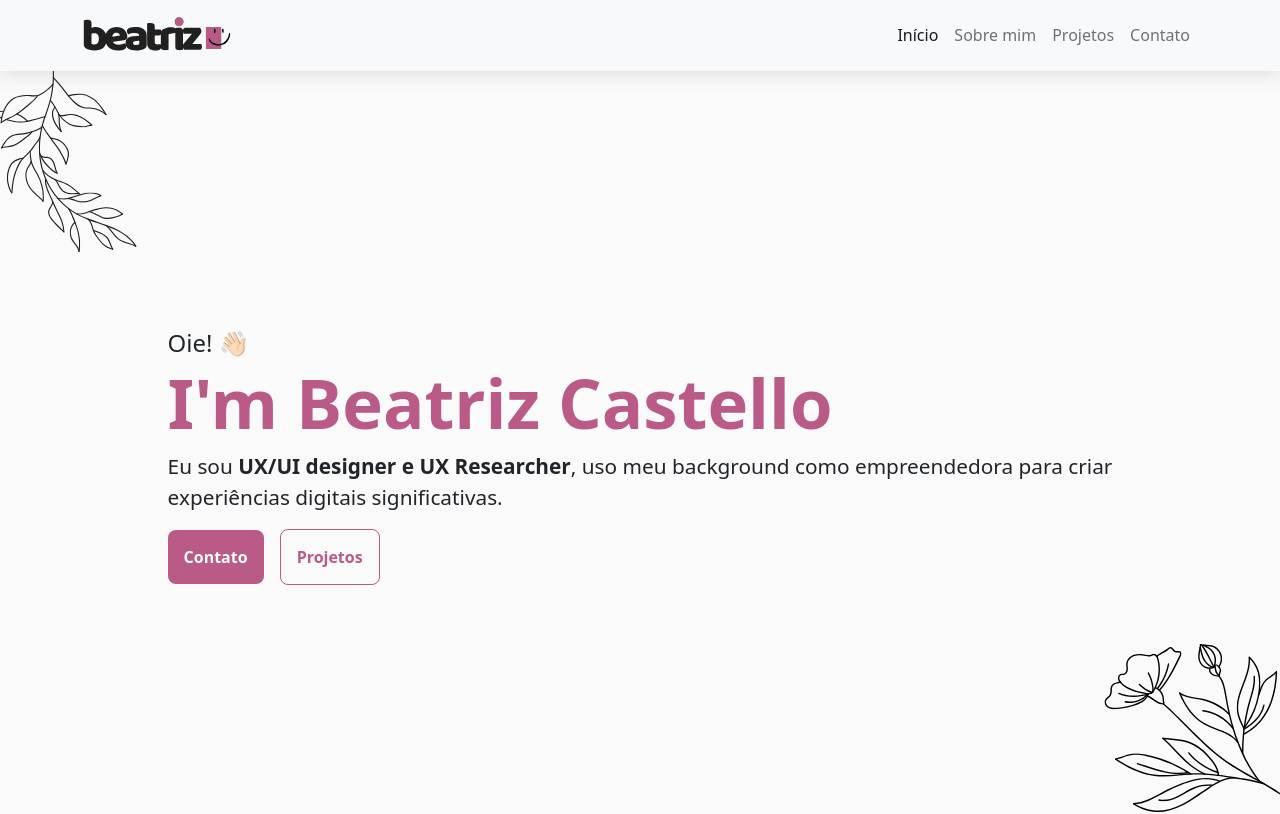
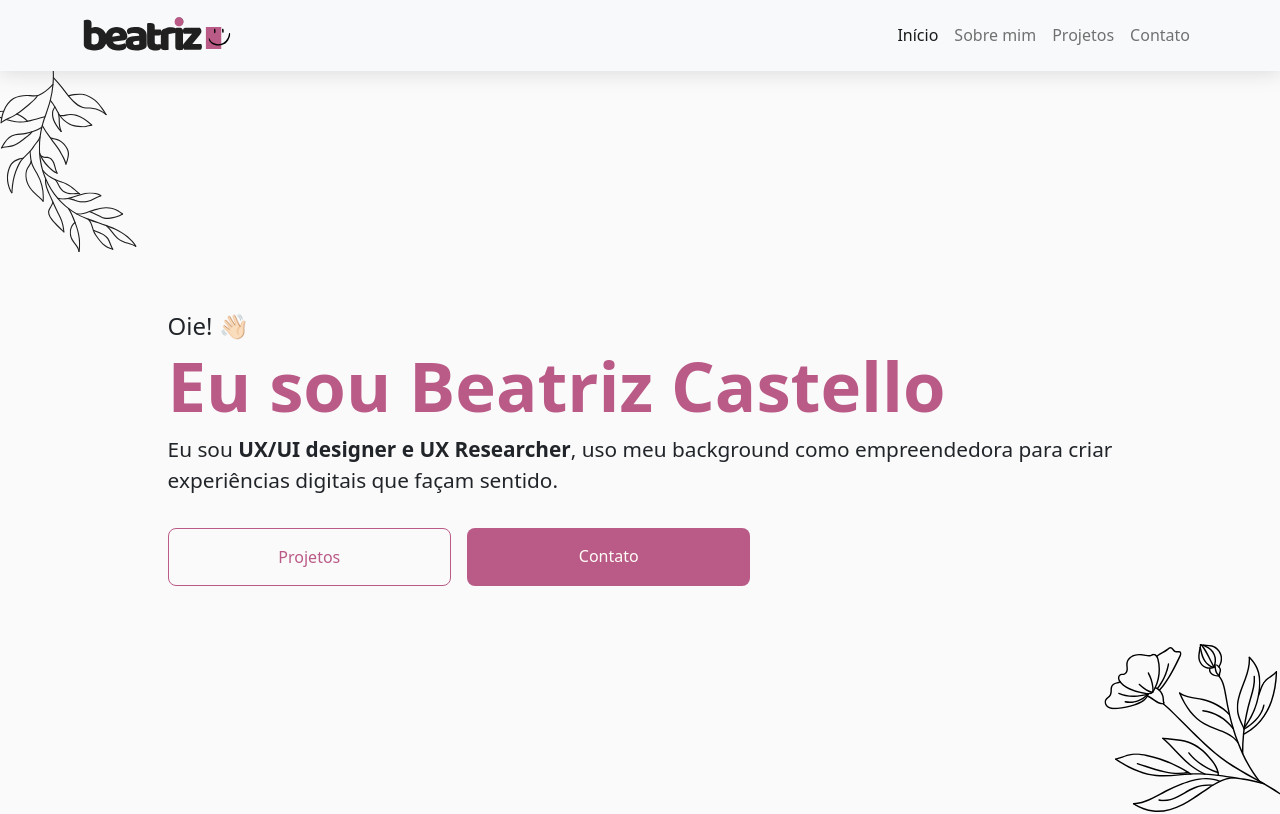
Before and after one commit to caique095/portfolio_beatriz, a React (Create React App) app: page / in a window 1280 px wide. Shown: the top 814 px of the page. Built offline with nearby package versions, Linux system fonts and the light colour scheme.

Commit message:
Alterando component

```diff
--- a/src/Components/Inicio/Inicio.css
+++ b/src/Components/Inicio/Inicio.css
@@ -19,10 +19,6 @@
     height: 93vh;
 }
 
-#teste{
-    position: absolute;
-}
-
 #inicio_md_img{
     height: 93vh;
 }
@@ -30,6 +26,8 @@
 #inicio_md_btn{
     width: 100%;
     margin: 1rem 0;
+    display: flex;
+    flex-direction: row;
 }
 
 #inicio_md_btn__contact, #inicio_btn__contact{
@@ -38,30 +36,34 @@
     padding: 1rem;
     border-radius: .5rem;
     color:  var(--bg-color);
-    width: 50%;
+    width: 30%;
+    cursor: pointer;
+    text-align: center;
 }
 
 #inicio_md_btn__contact:hover, #inicio_btn__contact:hover{
-    background-color: var(--principal-hover);
+    background-color: var(--principal-hover) !important;
     transition: all .7s;
 }
 
-#inicio_md_btn__project, #inicio_btn__project{
+#inicio_md_btn__projects{
     text-decoration: none;
-    color:  var(--principal);
-    border: 1px solid  var(--principal);
+    color:  var(--principal) !important;
+    border: 1px solid  var(--principal) !important;
     padding: 1rem;
     border-radius: .5rem;
-    width: 50%;
+    width: 30%;
+    margin-right: 1rem;
+    text-align: center;
+    cursor: pointer;
 }
 
-#inicio_md_btn__project:hover, #inicio_btn__project:hover{
-    background-color:  var(--principal);
-    color: var(--bg-color);
+#inicio_md_btn__project:hover{
+    background-color: var(--principal) !important;
     transition: all .7s;
 }
 
-#inicio_md_btn__project{
+.inicio_md_btn__project{
     margin-right: 1rem;
 }
 
--- a/src/Components/Inicio/Inicio.tsx
+++ b/src/Components/Inicio/Inicio.tsx
@@ -1,13 +1,15 @@
 import { useEffect } from 'react';
 
 // Boostrap
-import Container from 'react-bootstrap/Container';
-import Alert from 'react-bootstrap/Alert';
-import Stack from 'react-bootstrap/Stack';
+// Bootstrap
+import Nav from 'react-bootstrap/Nav';
+
+//React Scroll
+import * as ReactScroll from 'react-scroll';
+import { Link, Button, Element, Events, animateScroll as scroll, scrollSpy, scroller } from 'react-scroll'
 
 // Framer motion
 import { motion, useAnimation, Variants, useScroll } from 'framer-motion';
-import { useInView } from 'react-intersection-observer';
 
 // CSS
 import './Inicio.css'
@@ -60,7 +62,7 @@ export default function Inicio() {
                                             restDelta: 0.001
                                         }
                                     }}>
-                                    <h1 id="inicio_md_title">I'm <span id="inicio_md_name">Beatriz Castello</span></h1>
+                                    <h1 id="inicio_md_title">Eu sou <span id="inicio_md_name">Beatriz Castello</span></h1>
                                 </motion.div>
 
                                 <motion.div
@@ -72,24 +74,14 @@ export default function Inicio() {
                                     delay: 0.3,
                                     ease: [0, 0.71, 0.2, 1.01]
                                     }}>
-                                <p id="inicio_md_txt">Eu sou <span className="fw-semibold">UX/UI designer e UX Researcher</span>, uso meu background como empreendedora para criar <br /> experiências digitais significativas.</p>
+                                <p id="inicio_md_txt">Eu sou <span className="fw-semibold">UX/UI designer e UX Researcher</span>, uso meu background como empreendedora para criar <br /> experiências digitais que façam sentido.</p>
                                 </motion.div>
 
 
 
                                 <div id="inicio_md_btn">
-                                    <motion.div
-                                        initial={{ opacity: 0, scale: 0.5 }}
-                                        animate={{ opacity: 1, scale: 1 }}
-                                        transition={{
-                                            duration: 0.8,
-                                            delay: 0.2,
-                                            ease: [0, 0.71, 0.2, 1.01]
-                                        }}
-                                        >
-                                        <Alert.Link id="inicio_md_btn__contact">Contato</Alert.Link>
-                                        <Alert.Link id="inicio_md_btn__project">Projetos</Alert.Link>
-                                    </motion.div>
+                                    <Nav.Link as={Link} to="Projetos" spy={true} smooth={true} offset={2000} duration={500} id="inicio_md_btn__projects">Projetos</Nav.Link>
+                                    <Nav.Link as={Link} to="contato" spy={true} smooth={true} offset={-100} duration={500} id="inicio_md_btn__contact">Contato</Nav.Link>
                                 </div>
                             </article>
                         </div>
--- a/src/Components/aboutMe/AboutMe.css
+++ b/src/Components/aboutMe/AboutMe.css
@@ -60,14 +60,11 @@
     #about-me_txt{
         font-size: 1.3rem;
     }
-
-    #about-me_img-photo{
-    }
 }
 
 @media only screen and (min-width: 1200px) {
     #about-me_about{
-        margin: 6rem 2rem;
+        margin: 0;
     }
 
     #about-me_title{
```
